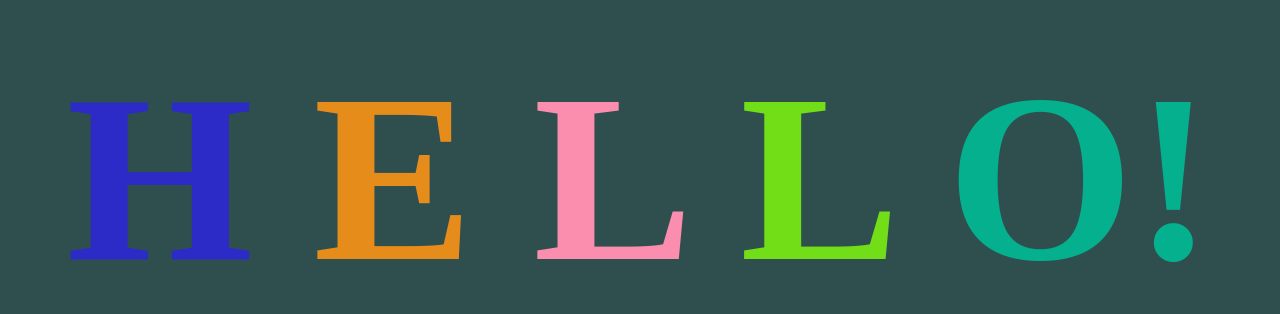
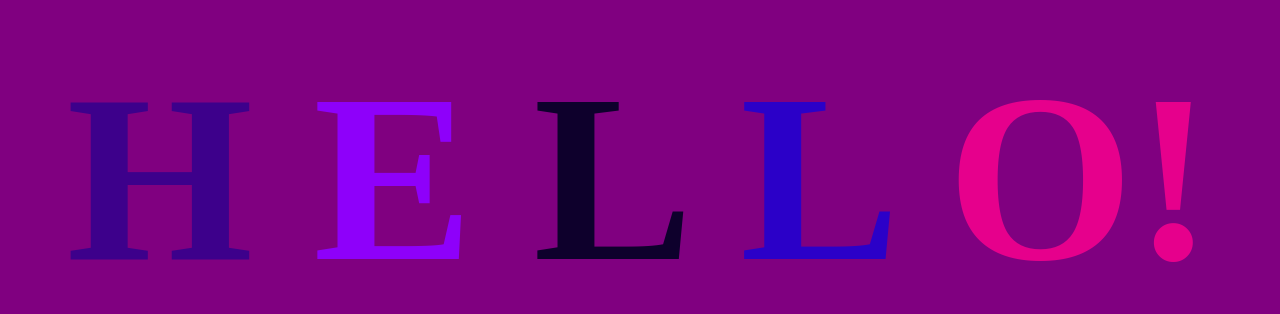
Before and after one commit to slchavira/Unit6GitDemo, a plain HTML site: page index.html in a window 1280 px wide. Shown: the part 230-544 px from the top of the page. Drawn offline with Linux system fonts and the light colour scheme.

Commit message:
restrict colors to purples

```diff
--- a/app.css
+++ b/app.css
@@ -3,7 +3,7 @@ body {
     justify-content: center;
     align-items: center;
     height: 100vh;
-    background-color: darkslategray;
+    background-color: purple;
 }
 
 h1 {
--- a/app.js
+++ b/app.js
@@ -1,6 +1,6 @@
 function randomRGB() {
     const r = Math.floor(Math.random() * 256);
-    const g = Math.floor(Math.random() * 256);
+    const g = 0;
     const b = Math.floor(Math.random() * 256);
     return `rgb(${r},${g},${b})`
 }
```
